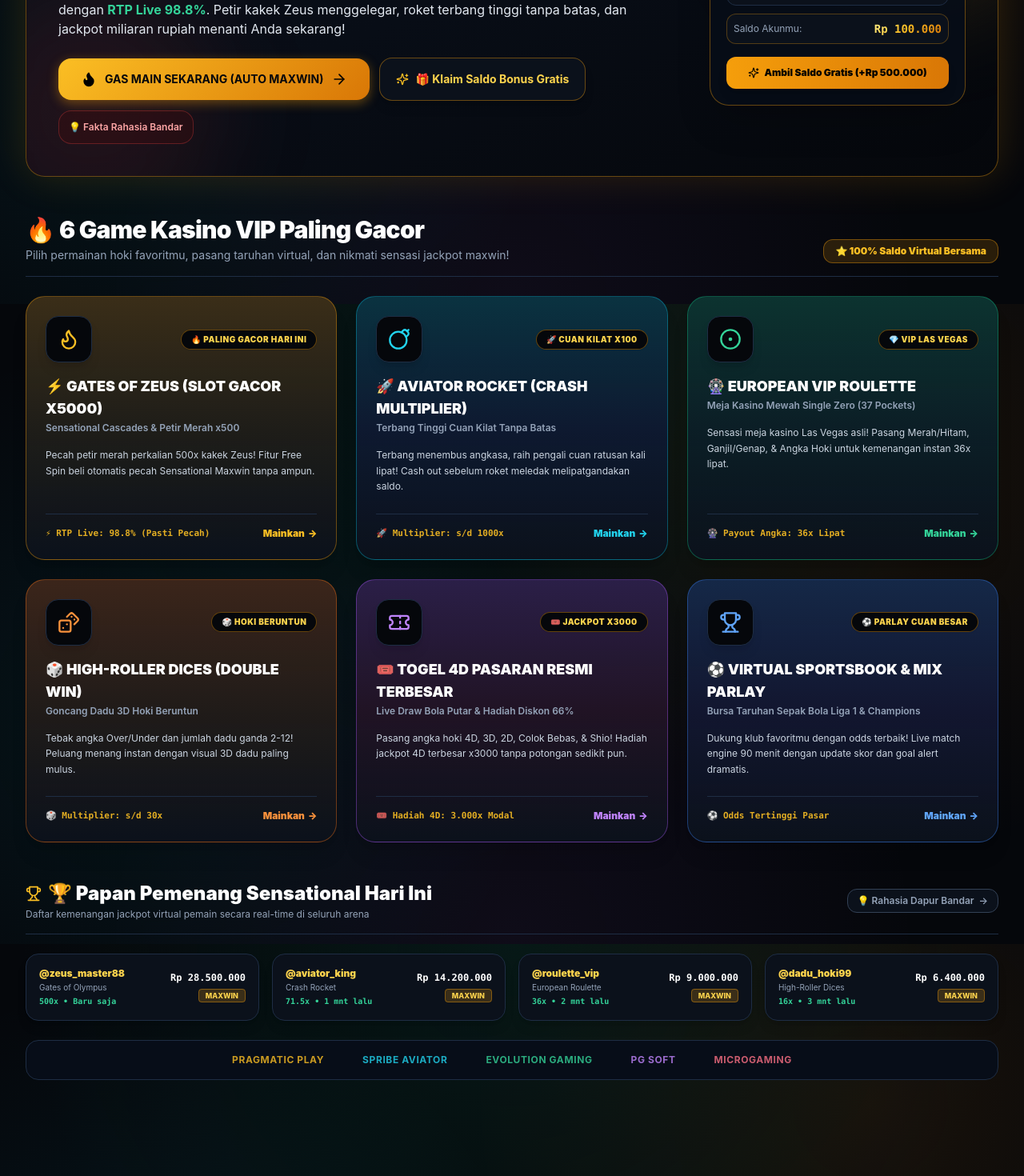
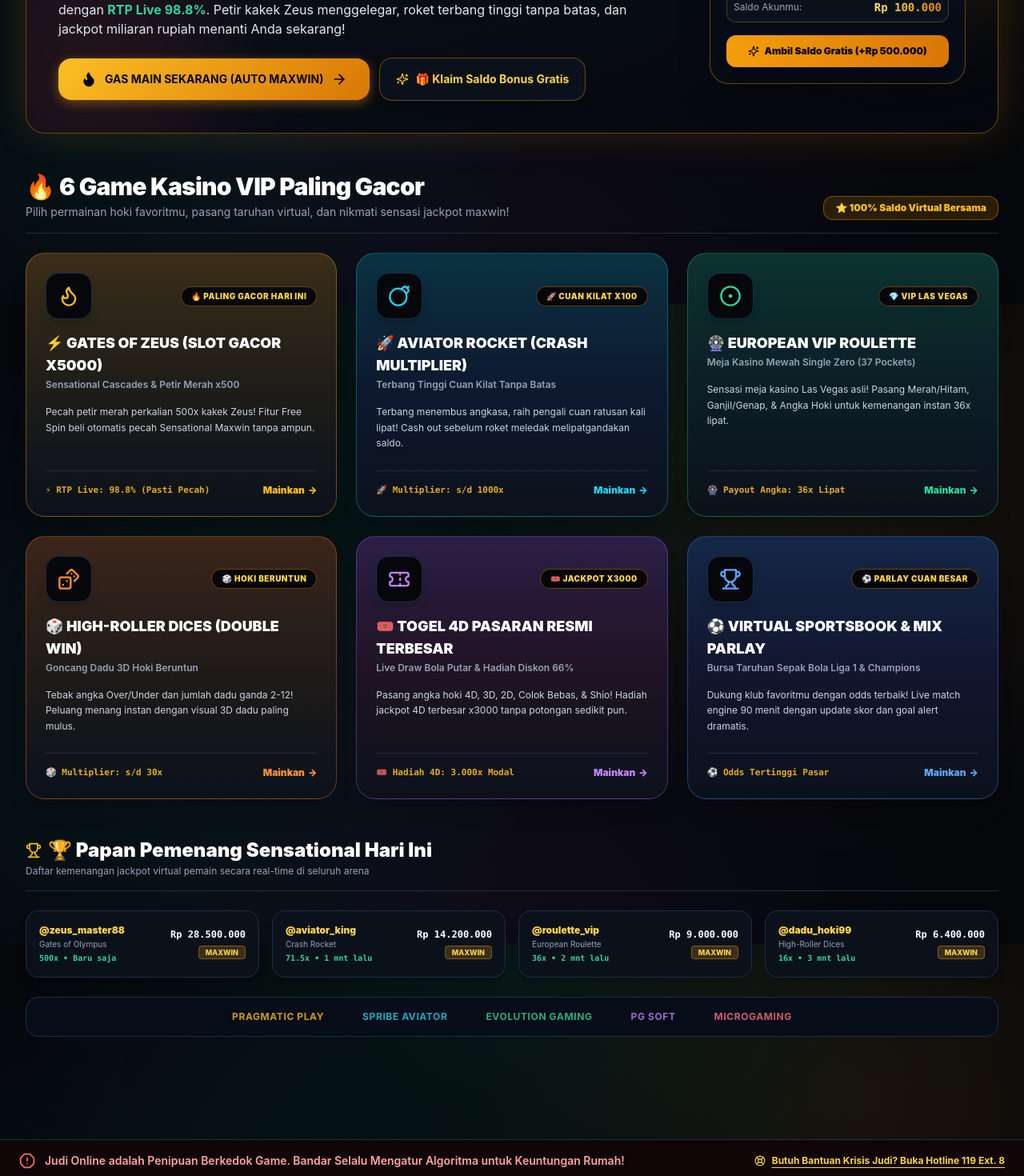
Before and after one commit to triwahyu45/Judoru45_Game, a Next.js app: page / in a window 1280 px wide. Shown: the part 420-1890 px from the top of the page at 80% size. Built offline with nearby package versions, Linux system fonts and the light colour scheme.

Commit message:
fix: remove all visible rahasia bandar buttons from front page and navbar

```diff
--- a/app/page.tsx
+++ b/app/page.tsx
@@ -176,15 +176,6 @@ export default function HomePage() {
                 <Sparkles className="w-4 h-4 text-amber-400" />
                 <span>🎁 Klaim Saldo Bonus Gratis</span>
               </button>
-
-              <button
-                type="button"
-                onClick={() => setIsRealityCheckOpen(true)}
-                className="px-3 py-3 rounded-2xl bg-red-950/30 hover:bg-red-950/60 border border-red-500/30 text-red-300 text-xs font-semibold flex items-center space-x-1.5 transition"
-                title="Bongkar Fakta & Trik di Balik Algoritma Bandar"
-              >
-                <span>💡 Fakta Rahasia Bandar</span>
-              </button>
             </div>
           </div>
 
@@ -310,13 +301,6 @@ export default function HomePage() {
               Daftar kemenangan jackpot virtual pemain secara real-time di seluruh arena
             </p>
           </div>
-          <Link
-            href="/edukasi"
-            className="inline-flex items-center space-x-1.5 px-3 py-1.5 rounded-xl bg-[#0B111B] border border-slate-700 hover:border-amber-400 text-slate-400 hover:text-amber-300 text-xs font-semibold transition"
-          >
-            <span>💡 Rahasia Dapur Bandar</span>
-            <span>&rarr;</span>
-          </Link>
         </div>
 
         {/* Live Winners Ticker */}
--- a/components/layout/Navbar.tsx
+++ b/components/layout/Navbar.tsx
@@ -92,7 +92,6 @@ export const Navbar: React.FC = () => {
     { href: '/dice', label: 'Dice', icon: Dices },
     { href: '/togel', label: 'Togel', icon: Ticket },
     { href: '/sports', label: 'Sports', icon: Trophy },
-    { href: '/edukasi', label: 'Rahasia', icon: Brain },
   ];
 
   return (
```
